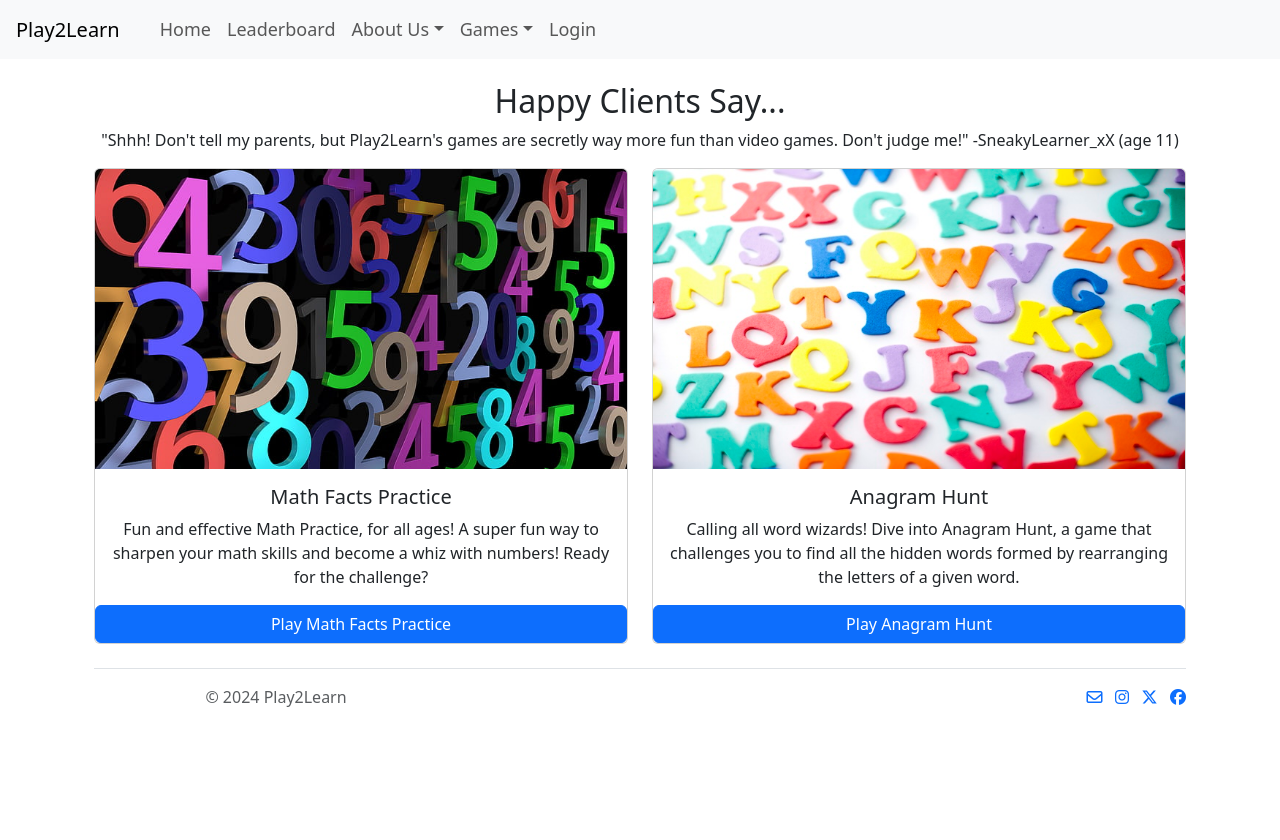
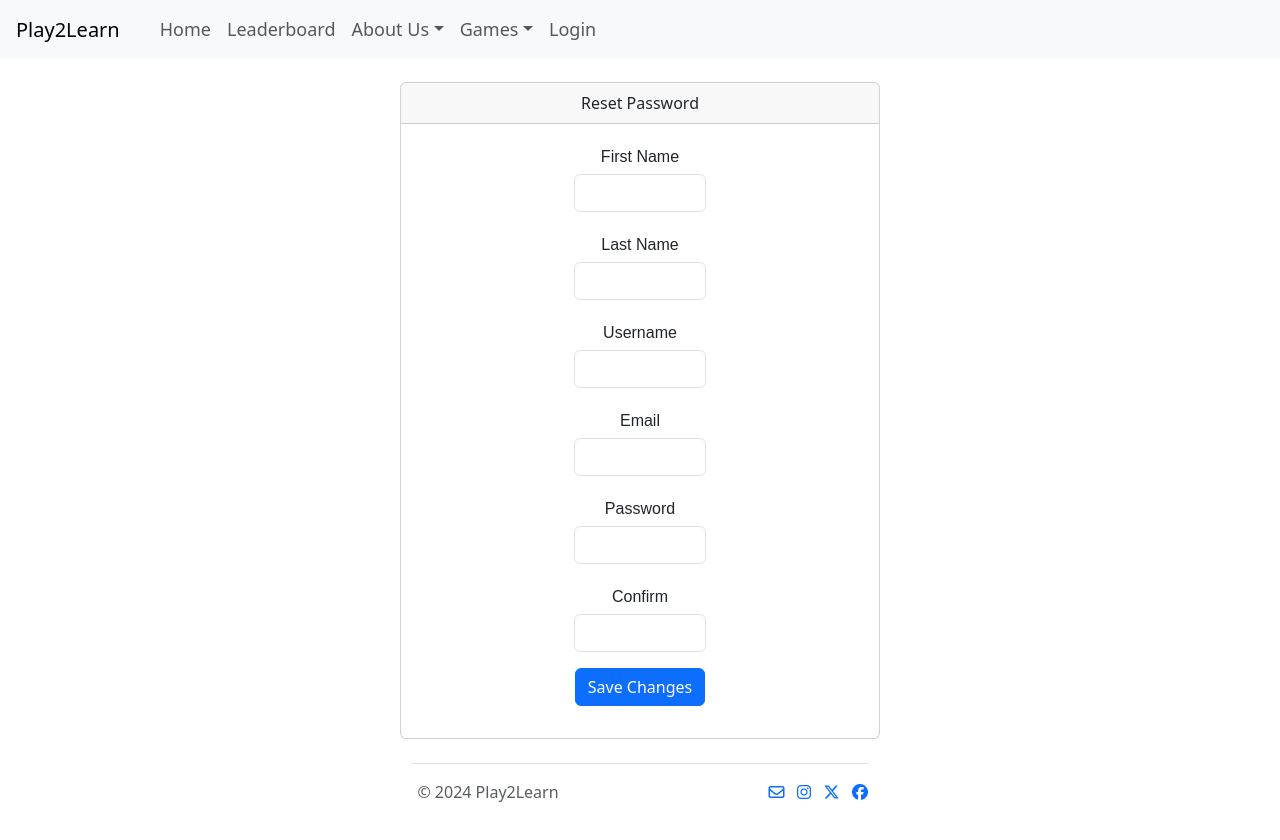
Before and after one commit to properholmes/Play2LearnVersion.3, a React (Vite) app in the folder final/: page /reset/1 in a window 1280 px wide. Before the commit this address led to /. Shown: the top 840 px of the page. Built offline with nearby package versions, Linux system fonts and the light colour scheme; no server answers.

Commit message:
fix reset password validation

```diff
--- a/final/src/App.jsx
+++ b/final/src/App.jsx
@@ -14,6 +14,7 @@ import Leaderboard from './components/LeaderBoard.jsx';
 import Login from './components/Login.jsx';
 import Mathfacts from './components/Mathfacts.jsx'
 import Register from './components/Register.jsx';
+import Reset from './components/Reset.jsx';
 import Reviews from './components/Reviews.jsx'
 import UsersList from './components/UsersList.jsx';
 import ViewAccount from './components/ViewAccount.jsx';
@@ -130,6 +131,7 @@ function App() {
         <Route exact path="/admin/:user_id" element={<UsersList />} />
         <Route exact path="/contact" element={<Contact />} />
         <Route path="/edit/:user_id" element={<EditUser sessionId={sessionId} />} />
+        <Route path="/reset/:user_id" element={<Reset sessionId={sessionId} />} />
         <Route path="/viewaccount/:user_id" element={<ViewAccount sessionId={sessionId} />} />
         <Route path="/reviews" element={<Reviews sessionId={sessionId} />} />
         <Route path="/leaderboard" element={<Leaderboard/>} />
--- /dev/null
+++ b/final/src/components/Reset.jsx
@@ -0,0 +1,115 @@
+import React, { useState, useEffect } from 'react';
+import { useNavigate, useParams } from 'react-router-dom';
+
+function Reset() {
+    const { user_id } = useParams();
+
+    // Initialize user state with is_admin based on fetched data
+    const [user, setUser] = useState({
+        first_name: '',
+        last_name: '',
+        email: '',
+        username: '',
+        pass_phrase: '',
+        is_admin: 0, // Assuming the backend returns numerical value for admin
+        date_registered: '',
+        registration_confirmed: 0
+    });
+    console.log(user);
+
+    let navigate = useNavigate();
+
+    const handleChange = (event) => {
+        const { name, value, checked } = event.target; // Use checked for checkboxes
+
+        setUser({
+            ...user,
+            [name]: name === 'is_admin' ? checked : value, // Update based on type
+        });
+    };
+
+
+    const apiURL = `http://localhost:8888/phpreact/final/backend/users.php?id=${user_id}`;
+
+    const fetchUserData = async () => {
+        const response = await fetch(apiURL);
+        const data = await response.json();
+        setUser(data);
+    };
+
+    const handleSubmit = async (event) => {
+        event.preventDefault();
+
+        try {
+            fetch(`http://localhost:8888/phpreact/final/backend/register.php?id=${user_id}`, {
+                method: 'PUT',
+                headers: {
+                    'Content-Type': 'application/json'
+                },
+                body: JSON.stringify(user)
+            });
+            const response = await fetch(apiURL);
+            const data = await response.json();
+            navigate(`/viewaccount/${user_id}`);
+        } catch (error) {
+            console.error('Error updating user:', error);
+        }
+    };
+
+    useEffect(() => {
+        fetchUserData();
+    }, []);
+
+    return (
+        <div className="card" style={{ 'width': '30rem' }}>
+            <div className="card-header">
+                <div className="row">
+                    <div className="col-md-12">Reset Password</div>
+                    <div className="col-md-6">
+                    </div>
+                </div>
+            </div>
+            <div className="card-body">
+                <div className="row">
+                    <div className="col-md-4">&nbsp;</div>
+                    <div className="col-md-4">
+                        <form method="POST" onSubmit={handleSubmit}>
+                            <div className="mb-3">
+                                <label>First Name</label>
+                                <input type="text" name="first_name" className="form-control" value={user.first_name} onChange={handleChange} />
+                            </div>
+                            <div className="mb-3">
+                                <label>Last Name</label>
+                                <input type="text" name="last_name" className="form-control" value={user.last_name} onChange={handleChange} />
+                            </div>
+                            <div className="mb-3">
+                                <label>Username</label>
+                                <input type="text" name="username" className="form-control" value={user.username} onChange={handleChange} />
+                            </div>
+
+                            <div className="mb-3">
+                                <label>Email</label>
+                                <input type="email" name="email" className="form-control" value={user.email} onChange={handleChange} />
+                            </div>
+                            <div className="mb-3">
+                                <label>Password</label>
+                                <input type="password" name="pass_phrase" className="form-control" value={user.pass_phrase} onChange={handleChange} />
+                            </div>
+
+                            <div className="mb-3">
+                                <label>Confirm</label>
+                                <input type="password" name="confirm_pass_phrase" className="form-control" onChange={handleChange} />
+                            </div>
+                            <div className="mb-3">
+                                <input type="submit" className="btn btn-primary" value="Save Changes" />
+                            </div>
+                        </form>
+                    </div>
+                </div>
+            </div>
+        </div>
+    )
+
+}
+
+export default Reset;
--- a/final/src/components/ViewAccount.jsx
+++ b/final/src/components/ViewAccount.jsx
@@ -38,7 +38,7 @@ function ViewAccount(props) {
                 <div className="row">
                     <div className="col-md-9"><h5>{user.first_name}'s Account Details</h5></div>
                     <div className="col-md-3">
-                        <Link to={`/edit/${user.user_id}`} className="btn btn-warning btn-sm">Edit</Link>
+                        <Link to={`/reset/${user.user_id}`} className="btn btn-warning btn-sm">Reset Password</Link>
 
                     </div>
                 </div>
```
